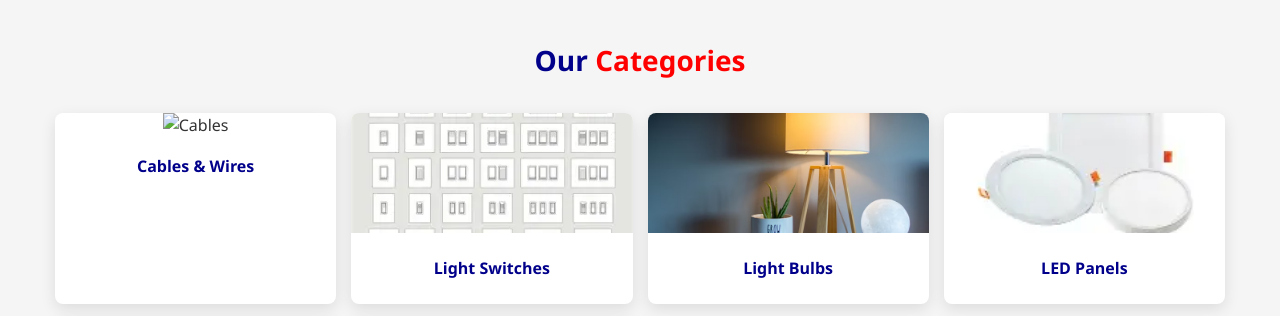
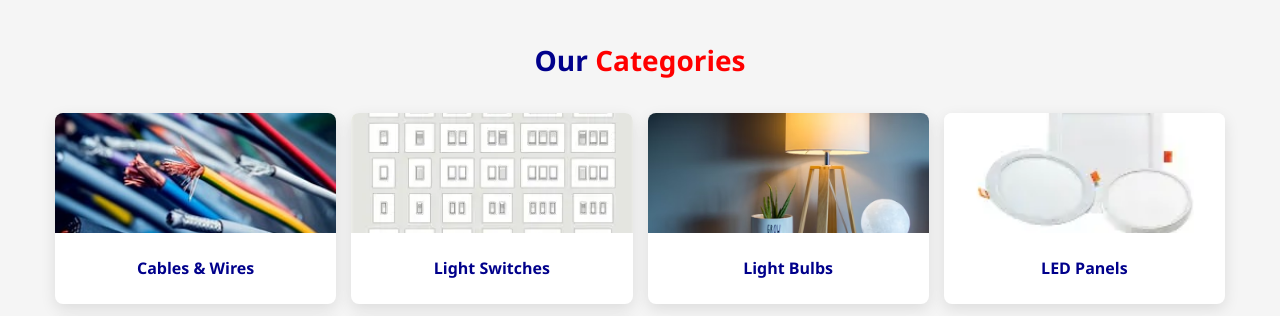
Before and after one commit to yafetyonas00/sinidu, a plain HTML site: page index.html in a window 1280 px wide. Shown: the part 435-751 px from the top of the page. Drawn offline with Linux system fonts and the light colour scheme; files whose address does not match are found by name.

Commit message:
Update index.html

```diff
--- a/index.html
+++ b/index.html
@@ -509,7 +509,7 @@
             <h2 class="section-title">Our <span>Categories</span></h2>
             <div class="category-grid">
                 <div class="category-card" data-category="cables">
-                    <img src="image/cables.jfif" alt="Cables" class="category-img">
+                    <img src="cables.jfif" alt="Cables" class="category-img">
                     <div class="category-info">
                         <h3>Cables & Wires</h3>
                     </div>
```
